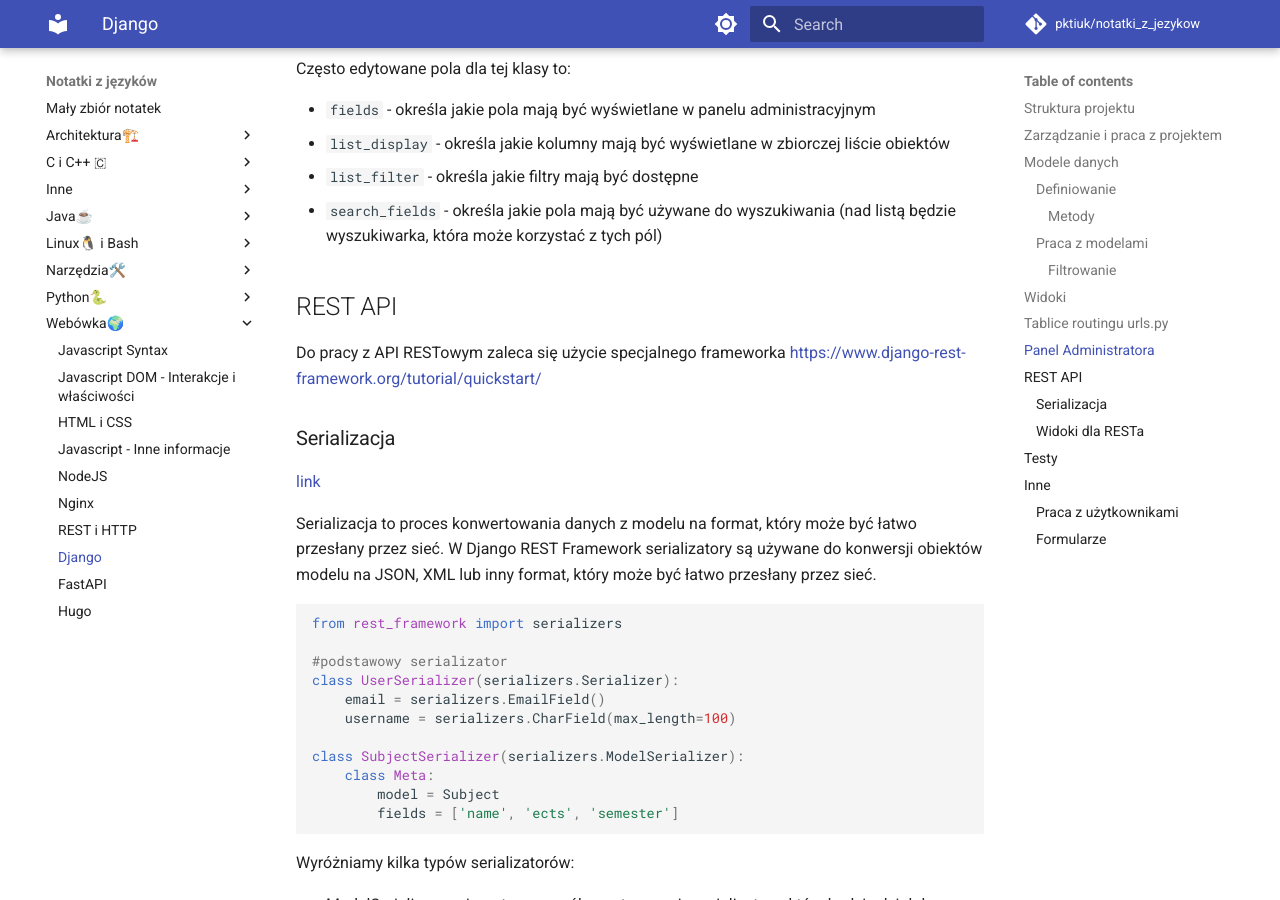
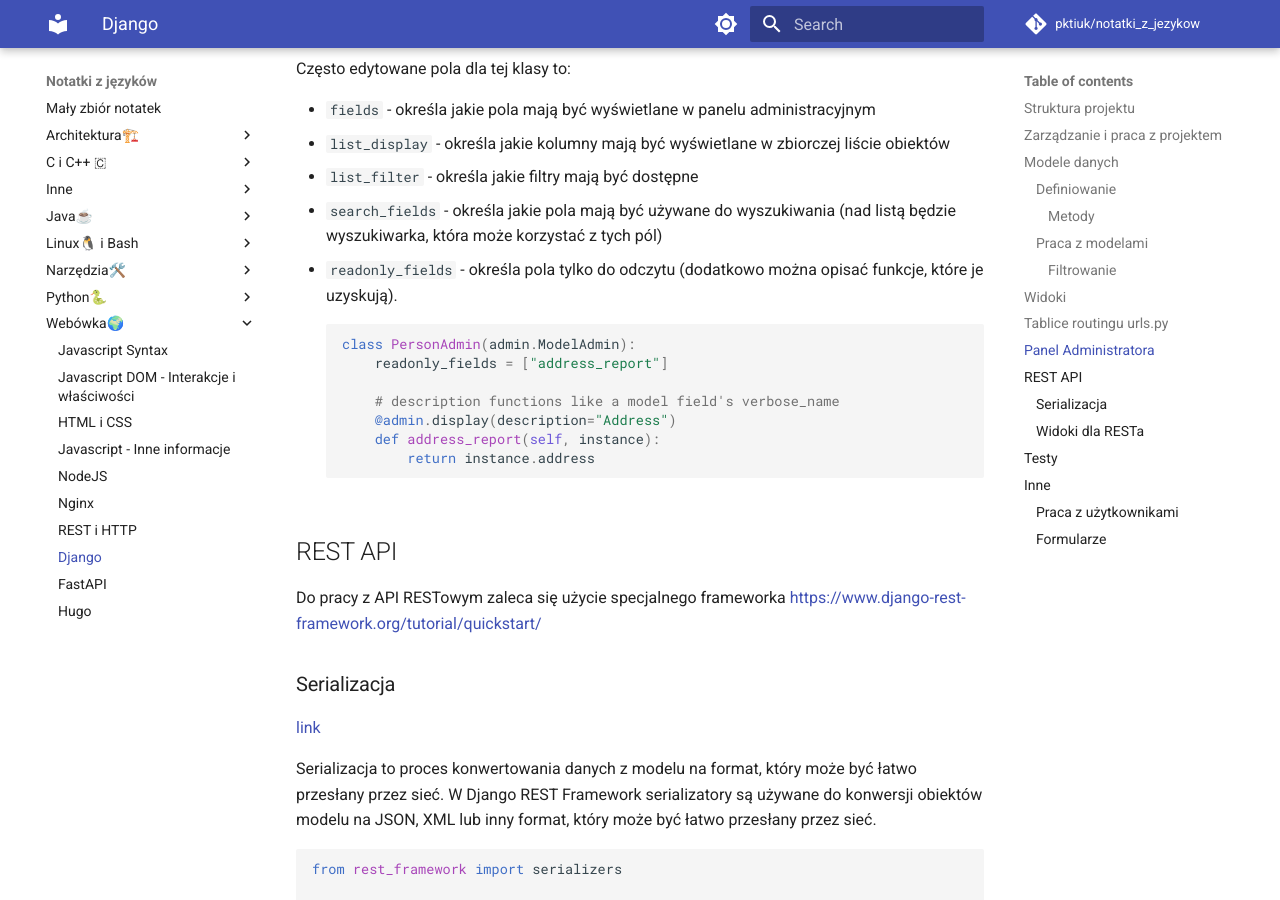
Before and after one commit to pktiuk/notatki_z_jezykow, an MkDocs documentation site: the page built from docs/Webówka🌍/9_django.md, in a window 1280 px wide and 900 px high, scrolled down 8013 px. Built offline with MkDocs 1.6.1 and Material for MkDocs 9.7.7, drawn with Linux system fonts in a browser that asks for light colours; comment, search, counter and statistics services are not loaded.

Commit message:
Opis pól tylko do odczytu

````diff
--- a/docs/Webówka🌍/9_django.md
+++ b/docs/Webówka🌍/9_django.md
@@ -347,6 +347,16 @@
 - `list_display` - określa jakie kolumny mają być wyświetlane w zbiorczej liście obiektów
 - `list_filter` - określa jakie filtry mają być dostępne
 - `search_fields` - określa jakie pola mają być używane do wyszukiwania (nad listą będzie wyszukiwarka, która może korzystać z tych pól)
+- `readonly_fields` - określa pola tylko do odczytu (dodatkowo można opisać funkcje, które je uzyskują).
+  ```python
+  class PersonAdmin(admin.ModelAdmin):
+      readonly_fields = ["address_report"]
+
+      # description functions like a model field's verbose_name
+      @admin.display(description="Address")
+      def address_report(self, instance):
+          return instance.address
+  ```
 
 ## REST API
 
````
